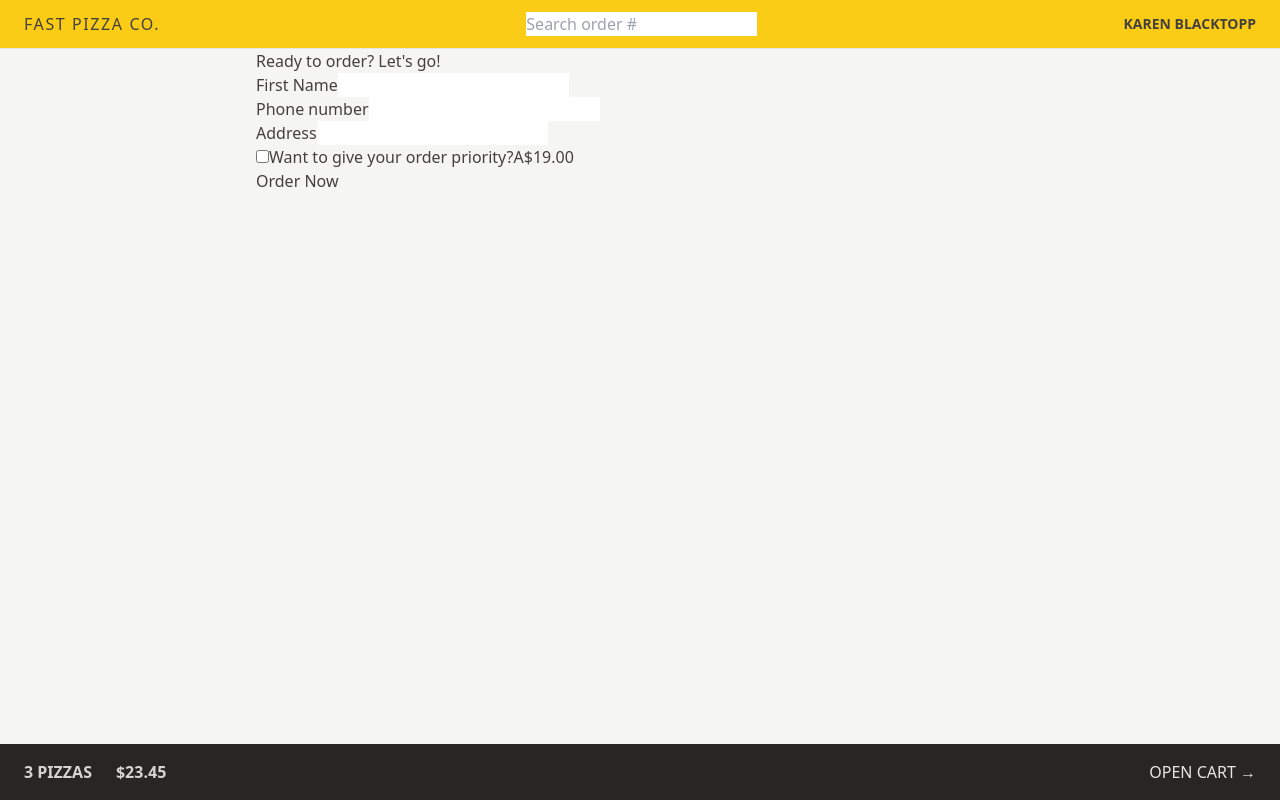
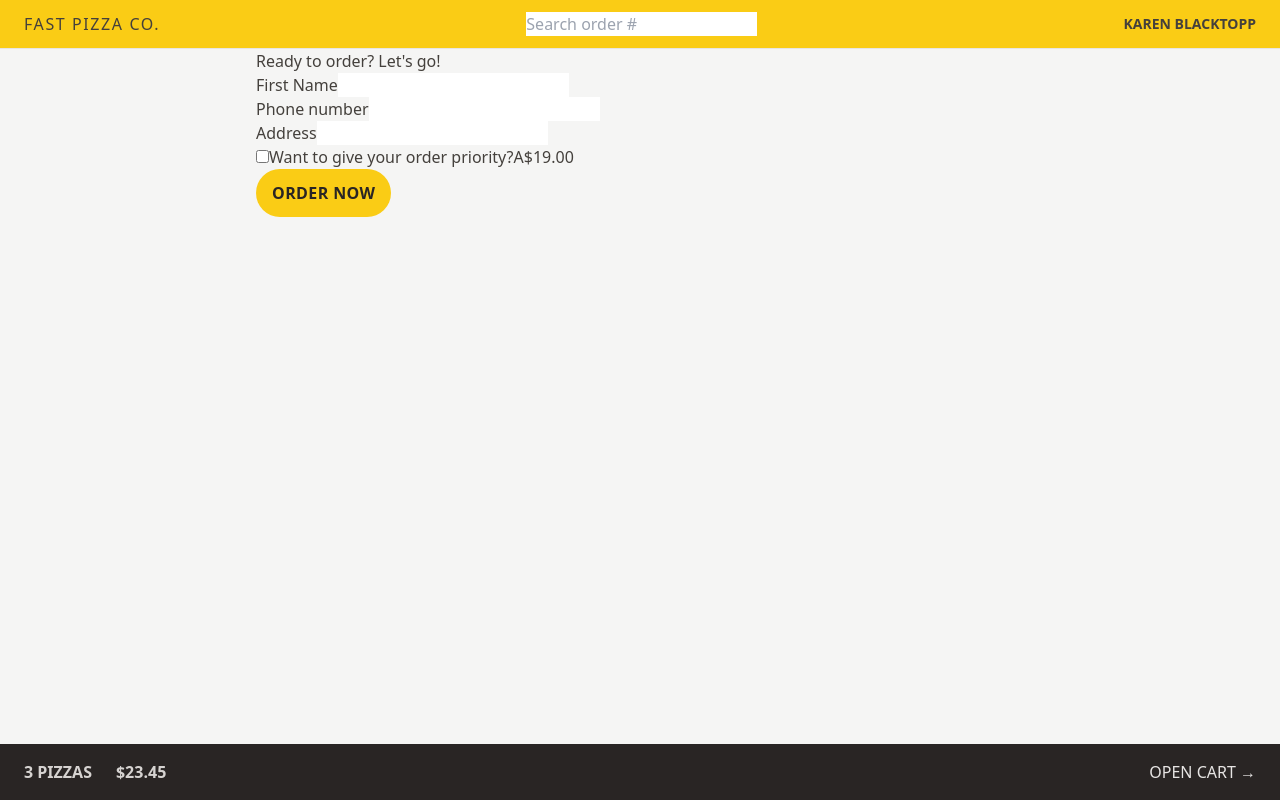
Before and after one commit to kazblacktopp/fast-react-pizza, a React (Vite) app: page /order/new in a window 1280 px wide. Built offline with nearby package versions, Linux system fonts and the light colour scheme.

Commit message:
Add button element styles

```diff
--- a/src/features/order/CreateOrder.jsx
+++ b/src/features/order/CreateOrder.jsx
@@ -81,7 +81,10 @@
 						name="cart"
 						value={JSON.stringify(cart)}
 					/>
-					<button disabled={isSubmitting}>
+					<button
+						disabled={isSubmitting}
+						className="rounded-full bg-yellow-400 px-4 py-3 font-semibold uppercase tracking-wide text-stone-800 transition-colors duration-300 hover:bg-yellow-300 focus:bg-yellow-300 focus:outline-none focus:ring focus:ring-yellow-300 focus:ring-offset-2 disabled:cursor-not-allowed disabled:bg-stone-300 disabled:text-opacity-50"
+					>
 						{isSubmitting ? 'Placing order...' : 'Order Now'}
 					</button>
 				</div>
```
